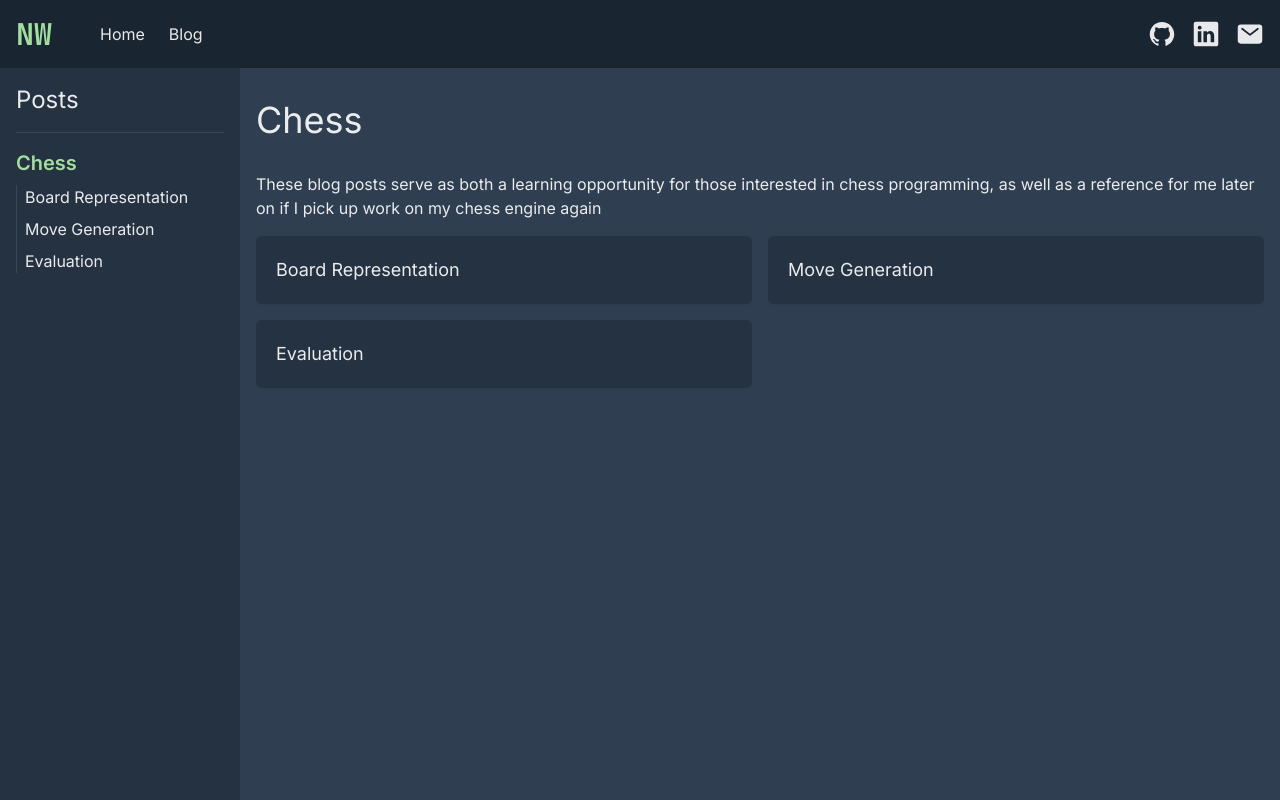
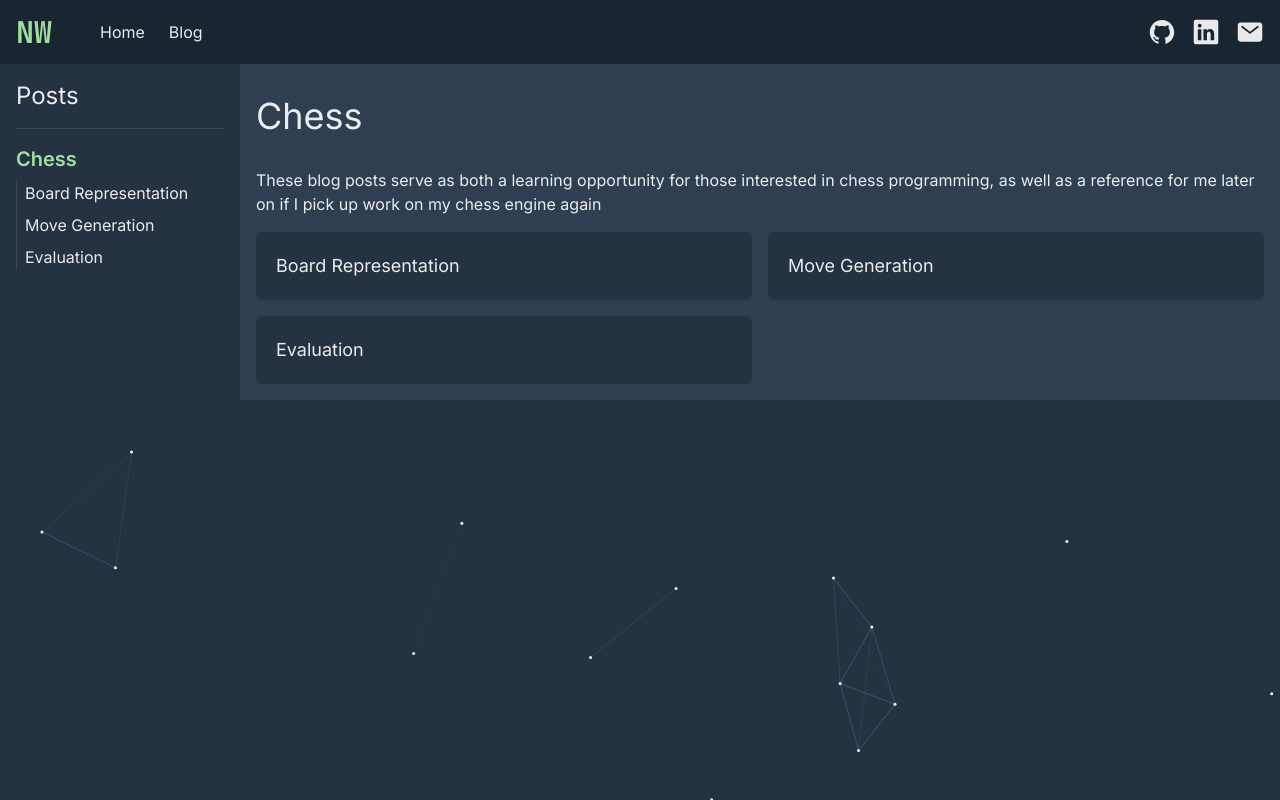
Before and after one commit to NickWentworth/portfolio, a Next.js app: page /blog/chess in a window 1280 px wide. Built offline with nearby package versions, Linux system fonts and the light colour scheme.

Commit message:
removed flex and inner scrolling from layouts

```diff
--- a/src/app/blog/layout.tsx
+++ b/src/app/blog/layout.tsx
@@ -2,11 +2,11 @@ import { BlogNav } from '@/components/BlogNav';
 
 export default (props: React.PropsWithChildren) => {
     return (
-        <div className='h-full bg-base-750/80'>
-            <div className='h-full flex flex-col max-w-[1400px] m-auto md:flex-row'>
+        <div className='bg-base-750/80'>
+            <div className='max-w-[1400px] m-auto md:flex md:items-start'>
                 <BlogNav />
 
-                <div className='bg-base-700 grow p-4 overflow-x-hidden'>
+                <div className='bg-base-700 p-4 overflow-x-hidden md:grow'>
                     {props.children}
                 </div>
             </div>
--- a/src/app/global.css
+++ b/src/app/global.css
@@ -81,3 +81,10 @@ body {
         @apply border-t border-base-50/10;
     }
 }
+
+@layer components {
+    :root {
+        /* height is used both for header and sticky top-offset for blog navigation */
+        --header-height: 4rem;
+    }
+}
--- a/src/app/layout.tsx
+++ b/src/app/layout.tsx
@@ -11,11 +11,9 @@ export const metadata: Metadata = {
 export default function RootLayout(props: React.PropsWithChildren) {
     return (
         <html lang='en'>
-            <body className='w-dvw h-dvh flex flex-col'>
+            <body>
                 <Header />
-
-                <div className='grow overflow-auto'>{props.children}</div>
-
+                {props.children}
                 <DotsBackground />
             </body>
         </html>
--- a/src/components/BlogNav/ResponsiveBlogNav.tsx
+++ b/src/components/BlogNav/ResponsiveBlogNav.tsx
@@ -18,7 +18,7 @@ export function ResponsiveBlogNav(props: ResponsiveBlogNavProps) {
     const isAtRootBlogLink = '/blog' === route;
 
     return (
-        <nav className='bg-base-750 shrink-0 md:w-60'>
+        <nav className='bg-base-750 shrink-0 sticky top-[--header-height] md:w-60'>
             <div className='flex items-center justify-between p-4'>
                 <Link
                     href='/blog'
--- a/src/components/Header.tsx
+++ b/src/components/Header.tsx
@@ -3,7 +3,7 @@ import Link from 'next/link';
 
 export function Header() {
     return (
-        <div className='bg-base-800 flex items-center gap-12 p-4 sticky top-0'>
+        <div className='bg-base-800 h-[--header-height] flex items-center px-4 gap-12 sticky top-0'>
             <Link className='font-mono font-bold text-accent-200' href='/'>
                 <h2>NW</h2>
             </Link>
```
